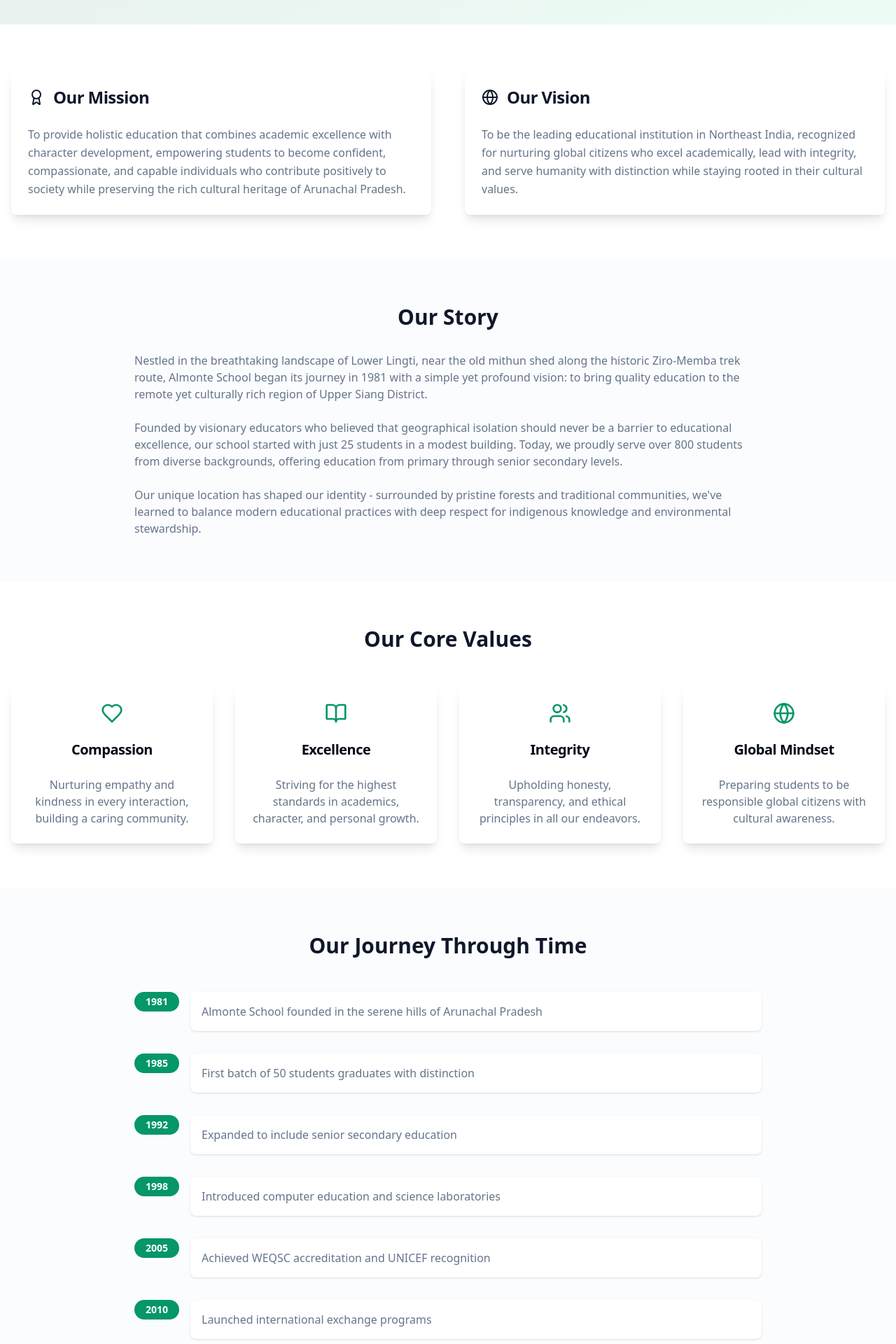
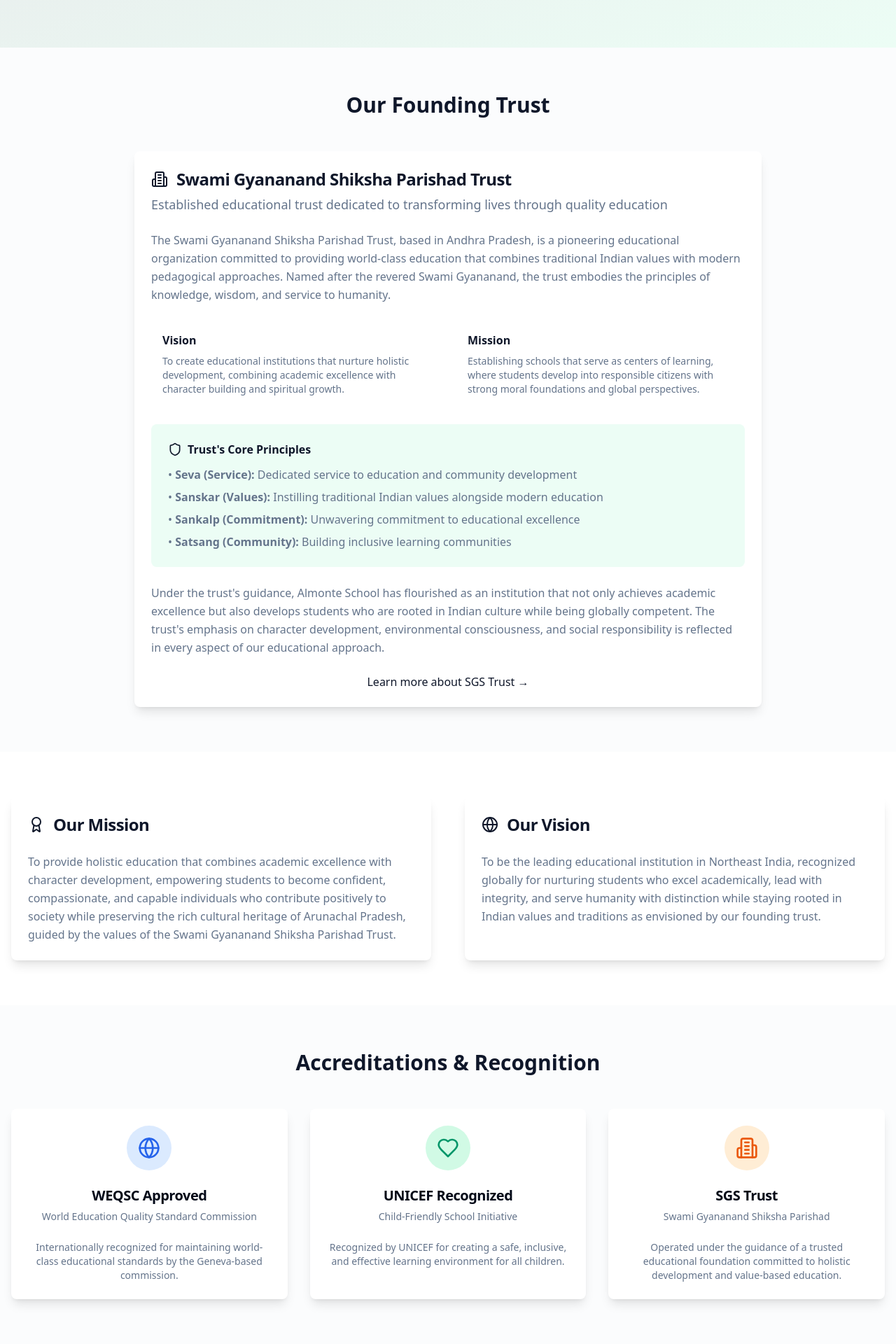
Before and after one commit to nscuai/almonte-global-gateway, a React (Vite) app: page /about in a window 1280 px wide. Shown: the part 460-2380 px from the top of the page at 70% size. Built offline with nearby package versions, Linux system fonts and the light colour scheme.

Commit message:
Refactor: Update school details and branding
Updated the "About Us" section to include details about the Swami Gyananand Shiksha Parishad Trust. Changed the main banner image to a photo of Indian students and updated the favicon to the school logo. Also, updated the menu to be comprehensive.

```diff
--- a/index.html
+++ b/index.html
@@ -1,20 +1,22 @@
+
 <!DOCTYPE html>
 <html lang="en">
   <head>
     <meta charset="UTF-8" />
     <meta name="viewport" content="width=device-width, initial-scale=1.0" />
-    <title>almonte-global-gateway</title>
-    <meta name="description" content="Lovable Generated Project" />
-    <meta name="author" content="Lovable" />
+    <title>Almonte School - WEQSC Approved | UNICEF Recognized | SGS Trust</title>
+    <meta name="description" content="Almonte School - Premier educational institution in Arunachal Pradesh, operated by SGS Trust, WEQSC approved and UNICEF recognized for academic excellence." />
+    <meta name="author" content="Almonte School" />
+    <link rel="icon" href="/lovable-uploads/e8342f00-c930-41c6-95fa-fb4c83c900a7.png" type="image/png">
 
-    <meta property="og:title" content="almonte-global-gateway" />
-    <meta property="og:description" content="Lovable Generated Project" />
+    <meta property="og:title" content="Almonte School - Excellence in Education" />
+    <meta property="og:description" content="WEQSC Approved | UNICEF Recognized | SGS Trust - Premier educational institution in Arunachal Pradesh" />
     <meta property="og:type" content="website" />
-    <meta property="og:image" content="https://lovable.dev/opengraph-image-p98pqg.png" />
+    <meta property="og:image" content="/lovable-uploads/e8342f00-c930-41c6-95fa-fb4c83c900a7.png" />
 
     <meta name="twitter:card" content="summary_large_image" />
-    <meta name="twitter:site" content="@lovable_dev" />
-    <meta name="twitter:image" content="https://lovable.dev/opengraph-image-p98pqg.png" />
+    <meta name="twitter:site" content="@AlmonteSchool" />
+    <meta name="twitter:image" content="/lovable-uploads/e8342f00-c930-41c6-95fa-fb4c83c900a7.png" />
   </head>
 
   <body>
--- a/src/components/HeroSection.tsx
+++ b/src/components/HeroSection.tsx
@@ -18,7 +18,7 @@ const HeroSection = () => {
       <div
         className="absolute inset-0 bg-cover bg-center bg-no-repeat bg-fixed"
         style={{
-          backgroundImage: `linear-gradient(rgba(30, 64, 175, 0.8), rgba(30, 64, 175, 0.6)), url('/lovable-uploads/ecbb04ea-81c5-4ef0-8906-e020b181c8e4.png')`,
+          backgroundImage: `linear-gradient(rgba(30, 64, 175, 0.8), rgba(30, 64, 175, 0.6)), url('https://images.unsplash.com/photo-1509062522246-3755977927d7?auto=format&fit=crop&w=1920&h=1080')`,
           transform: `translateY(${scrollY * 0.5}px)`
         }}
       />
@@ -29,19 +29,19 @@ const HeroSection = () => {
           {/* Badge */}
           <div className="inline-flex items-center bg-white/10 backdrop-blur-sm border border-white/20 rounded-full px-6 py-2 mb-6">
             <Award className="h-4 w-4 mr-2" />
-            <span className="text-sm font-medium">CBSE & Western Accredited Excellence</span>
+            <span className="text-sm font-medium">WEQSC Approved | UNICEF Recognized | SGS Trust</span>
           </div>
 
           {/* Main Heading */}
           <h1 className="text-5xl md:text-7xl font-bold mb-6 leading-tight">
             Empowering Futures,
-            <span className="block text-emerald-400">Globally Connected</span>
+            <span className="block text-emerald-400">Rooted in Values</span>
           </h1>
 
           {/* Subtitle */}
           <p className="text-xl md:text-2xl mb-8 text-white/90 max-w-3xl mx-auto leading-relaxed">
-            Where Indian values meet global standards. Join Almonte High School's journey of academic excellence,
-            holistic development, and international recognition.
+            Where Indian values meet global standards. Join Almonte School's journey of academic excellence,
+            holistic development, and international recognition under the guidance of SGS Trust.
           </p>
 
           {/* CTA Buttons */}
@@ -72,7 +72,7 @@ const HeroSection = () => {
           {/* Quick Stats */}
           <div className="grid grid-cols-2 md:grid-cols-4 gap-6 max-w-2xl mx-auto">
             <div className="text-center">
-              <div className="text-3xl font-bold text-emerald-400 mb-1">15+</div>
+              <div className="text-3xl font-bold text-emerald-400 mb-1">43+</div>
               <div className="text-sm text-white/80">Years of Excellence</div>
             </div>
             <div className="text-center">
--- a/src/pages/About.tsx
+++ b/src/pages/About.tsx
@@ -5,7 +5,7 @@ import { Button } from "@/components/ui/button";
 import { Badge } from "@/components/ui/badge";
 import Navigation from "@/components/Navigation";
 import Footer from "@/components/Footer";
-import { GraduationCap, Users, Award, Globe, Heart, BookOpen, MapPin, Calendar } from 'lucide-react';
+import { GraduationCap, Users, Award, Globe, Heart, BookOpen, MapPin, Calendar, Building2, Shield } from 'lucide-react';
 
 const About = () => {
   const milestones = [
@@ -52,17 +52,94 @@ const About = () => {
         <div className="container mx-auto px-4">
           <div className="max-w-4xl mx-auto text-center">
             <Badge variant="outline" className="mb-4 border-primary text-primary">
-              WEQSC Approved | UNICEF Recognized
+              WEQSC Approved | UNICEF Recognized | SGS Trust
             </Badge>
             <h1 className="text-5xl font-bold text-primary mb-6">About Almonte School</h1>
             <p className="text-xl text-muted-foreground mb-8 leading-relaxed">
               For over four decades, Almonte School has been a beacon of educational excellence
-              in the pristine hills of Arunachal Pradesh, nurturing young minds and shaping future leaders.
+              in the pristine hills of Arunachal Pradesh, nurturing young minds and shaping future leaders
+              under the guidance of the Swami Gyananand Shiksha Parishad Trust.
             </p>
             <div className="flex items-center justify-center gap-2 text-muted-foreground">
               <MapPin className="h-5 w-5" />
               <span>Lower Lingti, Upper Siang District, Arunachal Pradesh</span>
             </div>
+          </div>
+        </div>
+      </section>
+
+      {/* Trust Information */}
+      <section className="py-16 bg-secondary/30">
+        <div className="container mx-auto px-4">
+          <h2 className="text-3xl font-bold text-primary mb-12 text-center">Our Founding Trust</h2>
+          <div className="max-w-4xl mx-auto">
+            <Card className="border-0 shadow-lg">
+              <CardHeader>
+                <CardTitle className="text-2xl text-primary flex items-center">
+                  <Building2 className="h-6 w-6 mr-3" />
+                  Swami Gyananand Shiksha Parishad Trust
+                </CardTitle>
+                <CardDescription className="text-lg">
+                  Established educational trust dedicated to transforming lives through quality education
+                </CardDescription>
+              </CardHeader>
+              <CardContent className="space-y-6">
+                <p className="text-muted-foreground leading-relaxed">
+                  The Swami Gyananand Shiksha Parishad Trust, based in Andhra Pradesh, is a pioneering educational
+                  organization committed to providing world-class education that combines traditional Indian values
+                  with modern pedagogical approaches. Named after the revered Swami Gyananand, the trust embodies
+                  the principles of knowledge, wisdom, and service to humanity.
+                </p>
+
+                <div className="grid grid-cols-1 md:grid-cols-2 gap-6">
+                  <div className="bg-card p-4 rounded-lg">
+                    <h4 className="font-semibold text-primary mb-2">Vision</h4>
+                    <p className="text-sm text-muted-foreground">
+                      To create educational institutions that nurture holistic development, combining academic
+                      excellence with character building and spiritual growth.
+                    </p>
+                  </div>
+                  <div className="bg-card p-4 rounded-lg">
+                    <h4 className="font-semibold text-primary mb-2">Mission</h4>
+                    <p className="text-sm text-muted-foreground">
+                      Establishing schools that serve as centers of learning, where students develop into
+                      responsible citizens with strong moral foundations and global perspectives.
+                    </p>
+                  </div>
+                </div>
+
+                <div className="bg-emerald-50 p-6 rounded-lg">
+                  <h4 className="font-semibold text-primary mb-3 flex items-center">
+                    <Shield className="h-5 w-5 mr-2" />
+                    Trust's Core Principles
+                  </h4>
+                  <ul className="space-y-2 text-muted-foreground">
+                    <li>• <strong>Seva (Service):</strong> Dedicated service to education and community development</li>
+                    <li>• <strong>Sanskar (Values):</strong> Instilling traditional Indian values alongside modern education</li>
+                    <li>• <strong>Sankalp (Commitment):</strong> Unwavering commitment to educational excellence</li>
+                    <li>• <strong>Satsang (Community):</strong> Building inclusive learning communities</li>
+                  </ul>
+                </div>
+
+                <p className="text-muted-foreground leading-relaxed">
+                  Under the trust's guidance, Almonte School has flourished as an institution that not only
+                  achieves academic excellence but also develops students who are rooted in Indian culture
+                  while being globally competent. The trust's emphasis on character development, environmental
+                  consciousness, and social responsibility is reflected in every aspect of our educational approach.
+                </p>
+
+                <div className="text-center">
+                  <a
+                    href="https://sgsptrust.org"
+                    target="_blank"
+                    rel="noopener noreferrer"
+                    className="inline-flex items-center text-primary hover:text-emerald-600 transition-colors"
+                  >
+                    Learn more about SGS Trust →
+                  </a>
+                </div>
+              </CardContent>
+            </Card>
           </div>
         </div>
       </section>
@@ -82,7 +159,8 @@ const About = () => {
                 <p className="text-muted-foreground leading-relaxed">
                   To provide holistic education that combines academic excellence with character development,
                   empowering students to become confident, compassionate, and capable individuals who contribute
-                  positively to society while preserving the rich cultural heritage of Arunachal Pradesh.
+                  positively to society while preserving the rich cultural heritage of Arunachal Pradesh,
+                  guided by the values of the Swami Gyananand Shiksha Parishad Trust.
                 </p>
               </CardContent>
             </Card>
@@ -96,9 +174,65 @@ const About = () => {
               </CardHeader>
               <CardContent>
                 <p className="text-muted-foreground leading-relaxed">
-                  To be the leading educational institution in Northeast India, recognized for nurturing
-                  global citizens who excel academically, lead with integrity, and serve humanity with
-                  distinction while staying rooted in their cultural values.
+                  To be the leading educational institution in Northeast India, recognized globally for nurturing
+                  students who excel academically, lead with integrity, and serve humanity with distinction while
+                  staying rooted in Indian values and traditions as envisioned by our founding trust.
+                </p>
+              </CardContent>
+            </Card>
+          </div>
+        </div>
+      </section>
+
+      {/* Accreditations & Recognition */}
+      <section className="py-16 bg-secondary/30">
+        <div className="container mx-auto px-4">
+          <h2 className="text-3xl font-bold text-primary mb-12 text-center">Accreditations & Recognition</h2>
+          <div className="grid grid-cols-1 md:grid-cols-3 gap-8">
+            <Card className="border-0 shadow-lg text-center">
+              <CardHeader>
+                <div className="w-16 h-16 bg-blue-100 rounded-full mx-auto mb-4 flex items-center justify-center">
+                  <Globe className="h-8 w-8 text-blue-600" />
+                </div>
+                <CardTitle className="text-xl">WEQSC Approved</CardTitle>
+                <CardDescription>World Education Quality Standard Commission</CardDescription>
+              </CardHeader>
+              <CardContent>
+                <p className="text-muted-foreground text-sm">
+                  Internationally recognized for maintaining world-class educational standards
+                  by the Geneva-based commission.
+                </p>
+              </CardContent>
+            </Card>
+
+            <Card className="border-0 shadow-lg text-center">
+              <CardHeader>
+                <div className="w-16 h-16 bg-emerald-100 rounded-full mx-auto mb-4 flex items-center justify-center">
+                  <Heart className="h-8 w-8 text-emerald-600" />
+                </div>
+                <CardTitle className="text-xl">UNICEF Recognized</CardTitle>
+                <CardDescription>Child-Friendly School Initiative</CardDescription>
+              </CardHeader>
+              <CardContent>
+                <p className="text-muted-foreground text-sm">
+                  Recognized by UNICEF for creating a safe, inclusive, and effective
+                  learning environment for all children.
+                </p>
+              </CardContent>
+            </Card>
+
+            <Card className="border-0 shadow-lg text-center">
+              <CardHeader>
+                <div className="w-16 h-16 bg-orange-100 rounded-full mx-auto mb-4 flex items-center justify-center">
+                  <Building2 className="h-8 w-8 text-orange-600" />
+                </div>
+                <CardTitle className="text-xl">SGS Trust</CardTitle>
+                <CardDescription>Swami Gyananand Shiksha Parishad</CardDescription>
+              </CardHeader>
+              <CardContent>
+                <p className="text-muted-foreground text-sm">
+                  Operated under the guidance of a trusted educational foundation
+                  committed to holistic development and value-based education.
                 </p>
               </CardContent>
             </Card>
@@ -107,7 +241,7 @@ const About = () => {
       </section>
 
       {/* Our Story */}
-      <section className="py-16 bg-secondary/30">
+      <section className="py-16">
         <div className="container mx-auto px-4">
           <div className="max-w-4xl mx-auto">
             <h2 className="text-3xl font-bold text-primary mb-8 text-center">Our Story</h2>
@@ -116,18 +250,21 @@ const About = () => {
                 Nestled in the breathtaking landscape of Lower Lingti, near the old mithun shed along
                 the historic Ziro-Memba trek route, Almonte School began its journey in 1981 with a
                 simple yet profound vision: to bring quality education to the remote yet culturally
-                rich region of Upper Siang District.
+                rich region of Upper Siang District under the benevolent guidance of the Swami Gyananand
+                Shiksha Parishad Trust.
               </p>
               <p className="mb-6">
                 Founded by visionary educators who believed that geographical isolation should never
                 be a barrier to educational excellence, our school started with just 25 students in
-                a modest building. Today, we proudly serve over 800 students from diverse backgrounds,
-                offering education from primary through senior secondary levels.
+                a modest building. The trust's philosophy of combining traditional wisdom with modern
+                education became the cornerstone of our approach. Today, we proudly serve over 800
+                students from diverse backgrounds, offering education from primary through senior secondary levels.
               </p>
               <p>
                 Our unique location has shaped our identity - surrounded by pristine forests and
                 traditional communities, we've learned to balance modern educational practices with
-                deep respect for indigenous knowledge and environmental stewardship.
+                deep respect for indigenous knowledge and environmental stewardship, all while staying
+                true to the trust's commitment to value-based education.
               </p>
             </div>
           </div>
@@ -135,7 +272,7 @@ const About = () => {
       </section>
 
       {/* Core Values */}
-      <section className="py-16">
+      <section className="py-16 bg-secondary/30">
         <div className="container mx-auto px-4">
           <h2 className="text-3xl font-bold text-primary mb-12 text-center">Our Core Values</h2>
           <div className="grid grid-cols-1 md:grid-cols-2 lg:grid-cols-4 gap-8">
@@ -155,7 +292,7 @@ const About = () => {
       </section>
 
       {/* Timeline */}
-      <section className="py-16 bg-secondary/30">
+      <section className="py-16">
         <div className="container mx-auto px-4">
           <h2 className="text-3xl font-bold text-primary mb-12 text-center">Our Journey Through Time</h2>
           <div className="max-w-4xl mx-auto">
@@ -176,13 +313,13 @@ const About = () => {
       </section>
 
       {/* Leadership Team Preview */}
-      <section className="py-16">
+      <section className="py-16 bg-secondary/30">
         <div className="container mx-auto px-4">
           <div className="text-center mb-12">
             <h2 className="text-3xl font-bold text-primary mb-4">Leadership Team</h2>
             <p className="text-xl text-muted-foreground max-w-2xl mx-auto">
               Our dedicated team of educators and administrators work tirelessly to provide
-              the best educational experience for our students.
+              the best educational experience for our students, guided by the trust's principles.
             </p>
           </div>
 
@@ -212,7 +349,7 @@ const About = () => {
               </CardHeader>
               <CardContent>
                 <p className="text-muted-foreground text-sm">
-                  M.Ed., Former CBSE examiner, expert in curriculum development
+                  M.Ed., Former WEQSC examiner, expert in curriculum development
                 </p>
               </CardContent>
             </Card>
--- a/src/pages/Index.tsx
+++ b/src/pages/Index.tsx
@@ -29,13 +29,15 @@ const Index = () => {
         <div className="container mx-auto px-4">
           <div className="grid grid-cols-1 lg:grid-cols-2 gap-12 items-center">
             <div>
-              <h2 className="text-3xl font-bold text-primary mb-6">About Almonte High School</h2>
+              <h2 className="text-3xl font-bold text-primary mb-6">About Almonte School</h2>
               <p className="text-lg text-muted-foreground mb-6">
-                Rooted in Indian values and accredited by global standards, Almonte High School fosters holistic growth through innovative education. Our commitment to excellence has made us a premier institution for students seeking world-class education.
+                Operated by the esteemed Swami Gyananand Shiksha Parishad Trust and rooted in Indian values
+                with global accreditation, Almonte School fosters holistic growth through innovative education.
+                Our WEQSC approval and UNICEF recognition reflect our commitment to world-class educational standards.
               </p>
               <div className="grid grid-cols-2 gap-4 mb-6">
                 <div className="text-center p-4 bg-card rounded-lg">
-                  <div className="text-2xl font-bold text-primary">15+</div>
+                  <div className="text-2xl font-bold text-primary">43+</div>
                   <div className="text-sm text-muted-foreground">Years of Excellence</div>
                 </div>
                 <div className="text-center p-4 bg-card rounded-lg">
@@ -59,8 +61,8 @@ const Index = () => {
             </div>
             <div className="relative">
               <img
-                src="https://images.unsplash.com/photo-1509062522246-3755977927d7?auto=format&fit=crop&w=800&h=600"
-                alt="Indian students in school uniforms at Almonte High School"
+                src="https://images.unsplash.com/photo-1544717297-fa95b6ee9643?auto=format&fit=crop&w=800&h=600"
+                alt="Indian students in school uniforms at Almonte School"
                 className="rounded-lg shadow-lg w-full h-auto"
               />
               <div className="absolute inset-0 bg-gradient-to-t from-blue-900/20 to-transparent rounded-lg"></div>
@@ -76,7 +78,7 @@ const Index = () => {
             <h2 className="text-3xl font-bold text-primary mb-4">Academic Excellence</h2>
             <p className="text-xl text-muted-foreground max-w-3xl mx-auto">
               Our WEQSC-approved curriculum combines rigorous academics with innovative teaching methodologies,
-              preparing students for success in higher education and beyond.
+              preparing students for success in higher education and beyond, guided by SGS Trust's educational philosophy.
             </p>
           </div>
 
@@ -133,7 +135,7 @@ const Index = () => {
         <div className="container mx-auto px-4 text-center">
           <h2 className="text-3xl font-bold mb-4">Ready to Join Our Community?</h2>
           <p className="text-xl mb-8 opacity-90">
-            Take the first step towards your child's bright future at Almonte High School
+            Take the first step towards your child's bright future at Almonte School - Where SGS Trust's values meet global excellence
           </p>
           <div className="flex flex-col sm:flex-row gap-4 justify-center">
             <Link to="/admissions">
```
